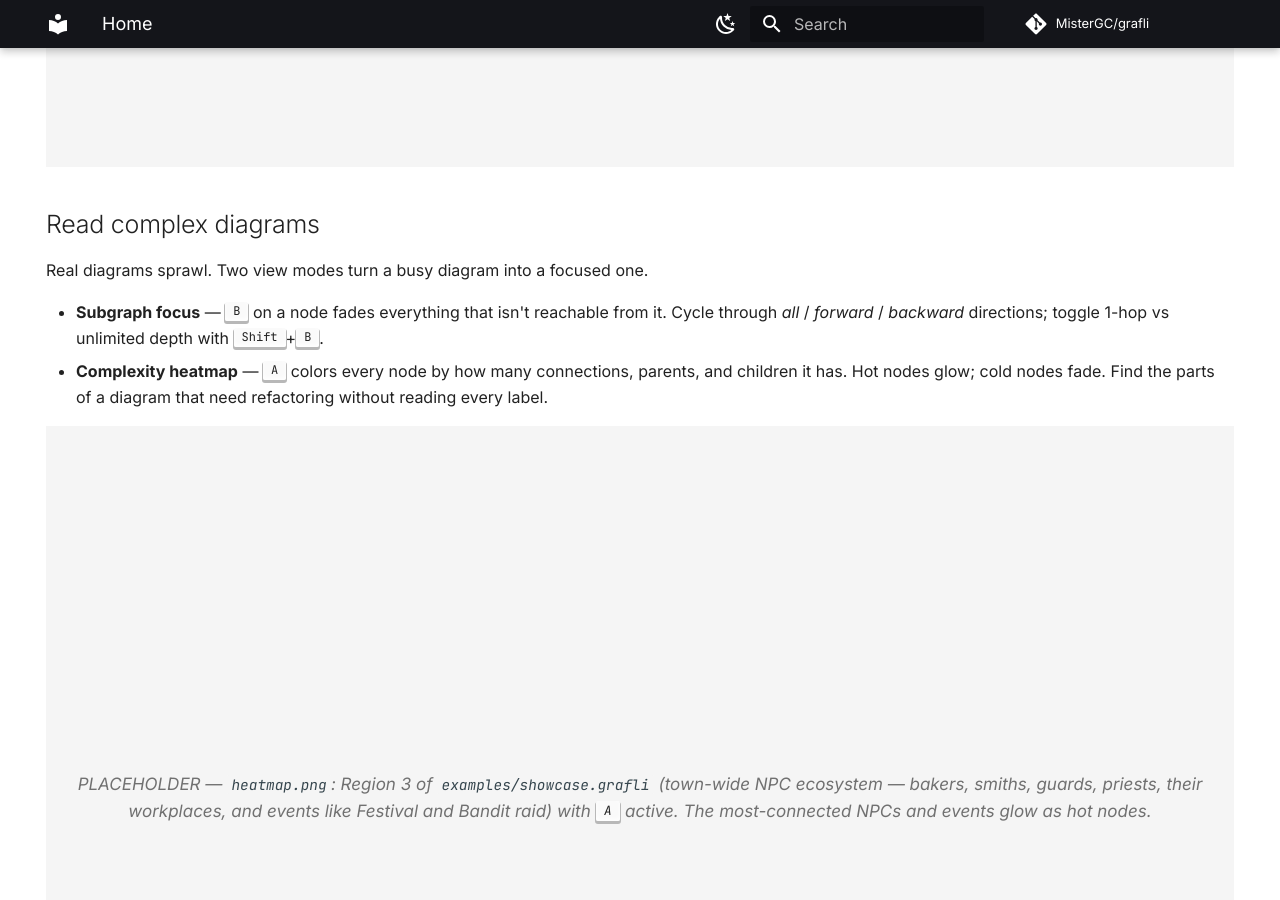
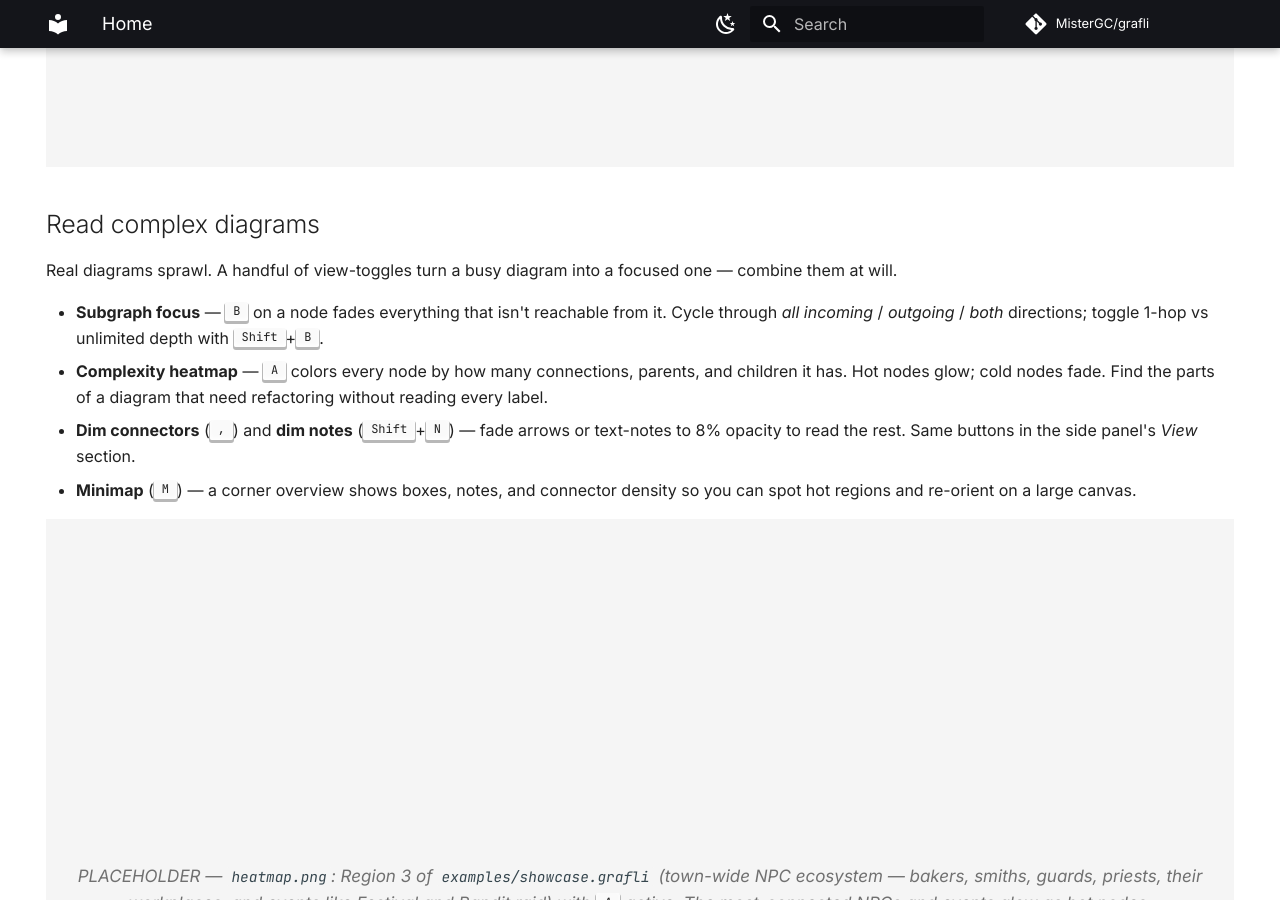
Before and after one commit to MisterGC/grafli, an MkDocs documentation site: the page built from docs/index.md, in a window 1280 px wide and 900 px high, scrolled down 3213 px. Built offline with MkDocs 1.6.1 and Material for MkDocs 9.7.7, drawn with Linux system fonts in a browser that asks for light colours; comment, search, counter and statistics services are not loaded.

Commit message:
Docs: highlight the find/focus features (filter, dim notes/edges, minimap)

```diff
--- a/docs/index.md
+++ b/docs/index.md
@@ -94,10 +94,12 @@ PLACEHOLDER &mdash; `annotations.png`: Region 2 of `examples/showcase.grafli` (a
 
 ## Read complex diagrams
 
-Real diagrams sprawl. Two view modes turn a busy diagram into a focused one.
+Real diagrams sprawl. A handful of view-toggles turn a busy diagram into a focused one — combine them at will.
 
-- **Subgraph focus** — <kbd>B</kbd> on a node fades everything that isn't reachable from it. Cycle through *all* / *forward* / *backward* directions; toggle 1-hop vs unlimited depth with <kbd>Shift</kbd>+<kbd>B</kbd>.
+- **Subgraph focus** — <kbd>B</kbd> on a node fades everything that isn't reachable from it. Cycle through *all incoming* / *outgoing* / *both* directions; toggle 1-hop vs unlimited depth with <kbd>Shift</kbd>+<kbd>B</kbd>.
 - **Complexity heatmap** — <kbd>A</kbd> colors every node by how many connections, parents, and children it has. Hot nodes glow; cold nodes fade. Find the parts of a diagram that need refactoring without reading every label.
+- **Dim connectors** (<kbd>,</kbd>) and **dim notes** (<kbd>Shift</kbd>+<kbd>N</kbd>) — fade arrows or text-notes to 8% opacity to read the rest. Same buttons in the side panel's *View* section.
+- **Minimap** (<kbd>M</kbd>) — a corner overview shows boxes, notes, and connector density so you can spot hot regions and re-orient on a large canvas.
 
 <div class="grafli-screenshot" markdown>
 PLACEHOLDER &mdash; `heatmap.png`: Region 3 of `examples/showcase.grafli` (town-wide NPC ecosystem — bakers, smiths, guards, priests, their workplaces, and events like *Festival* and *Bandit raid*) with <kbd>A</kbd> active. The most-connected NPCs and events glow as hot nodes.
```
Also changed, not shown: README.md (+11 -3 lines).
